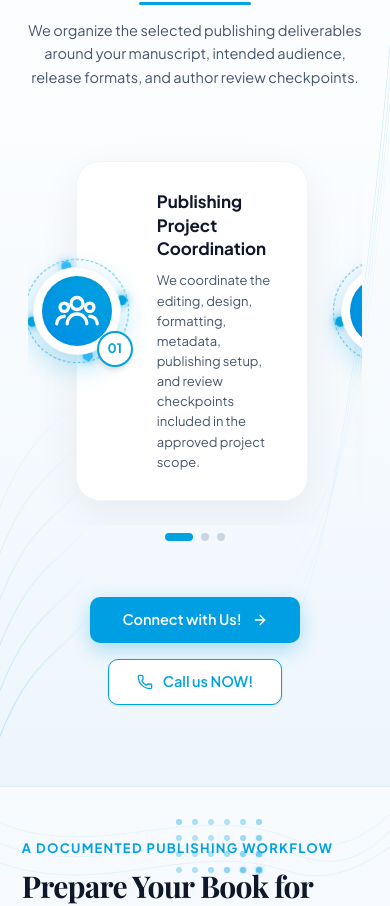
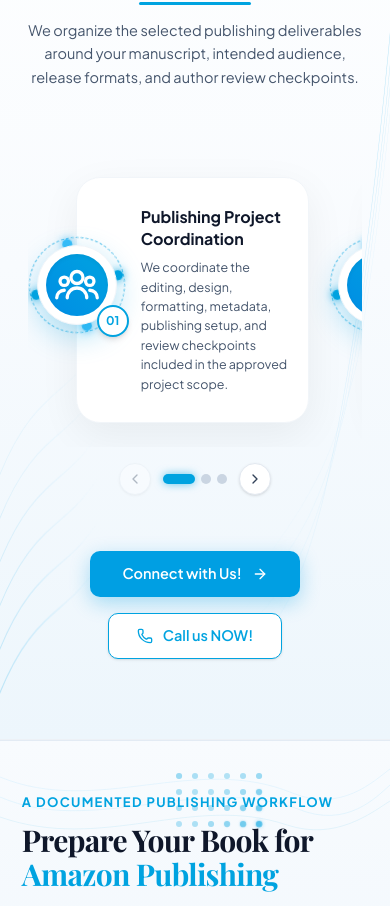
Before and after one commit to Aziz-khan88/bestsellingpublisher-new, a Next.js app: page / in a window 390 px wide. Shown: the part 7737-8643 px from the top of the page. Built offline with nearby package versions, Linux system fonts and the light colour scheme.

Commit message:
feat: refine mobile embla carousel for intended audience section with center alignment and controls

```diff
--- a/src/components/sections/intended-audience-section.tsx
+++ b/src/components/sections/intended-audience-section.tsx
@@ -1,7 +1,7 @@
 "use client";
 
 import * as React from "react";
-import { ArrowRight, Phone } from "lucide-react";
+import { ArrowRight, Phone, ChevronLeft, ChevronRight } from "lucide-react";
 import useEmblaCarousel from "embla-carousel-react";
 
 interface ProcessCardItem {
@@ -58,12 +58,12 @@
 
 function ProcessCard({ item }: { item: ProcessCardItem }) {
   return (
-    <div className="relative bg-white rounded-[24px] sm:rounded-[28px] border border-slate-100 shadow-[0_12px_40px_rgba(0,0,0,0.06)] hover:shadow-[0_18px_48px_rgba(0,163,224,0.2)] hover:-translate-y-1.5 transition-all duration-300 pt-7 sm:pt-8 pb-7 sm:pb-8 pr-6 sm:pr-8 pl-20 sm:pl-24 lg:pl-22 xl:pl-26 flex flex-col justify-center min-h-[175px] sm:min-h-[190px] group cursor-pointer h-full">
+    <div className="relative bg-white rounded-[24px] sm:rounded-[28px] border border-slate-100 shadow-[0_12px_40px_rgba(0,0,0,0.06)] hover:shadow-[0_18px_48px_rgba(0,163,224,0.2)] hover:-translate-y-1.5 transition-all duration-300 pt-7 sm:pt-8 pb-7 sm:pb-8 pr-5 sm:pr-8 pl-16 sm:pl-24 lg:pl-22 xl:pl-26 flex flex-col justify-center min-h-[175px] sm:min-h-[190px] group cursor-pointer h-full">
       {/* ENLARGED Circular Icon Badge (82% of card height, centered on left edge) */}
       <div className="absolute left-0 top-[44%] -translate-x-1/2 -translate-y-1/2 z-20 flex items-center justify-center">
         {/* Outer Dashed Rotating Orbit Ring */}
         <div
-          className="relative w-26 h-26 sm:w-30 sm:h-30 lg:w-32 lg:h-32 rounded-full border border-dashed border-[#00A3E0]/70 flex items-center justify-center pointer-events-none"
+          className="relative w-24 h-24 sm:w-30 sm:h-30 lg:w-32 lg:h-32 rounded-full border border-dashed border-[#00A3E0]/70 flex items-center justify-center pointer-events-none"
           style={{ animation: "badgeOrbitSpin 32s linear infinite" }}
         >
           <span className="absolute top-0 left-1/2 -translate-x-1/2 w-2.5 h-2.5 rounded-full bg-[#00A3E0] shadow-[0_0_8px_#00A3E0]" />
@@ -73,7 +73,7 @@
         </div>
 
         {/* White Raised Circular Plate */}
-        <div className="absolute z-10 w-22 h-22 sm:w-26 sm:h-26 lg:w-28 lg:h-28 rounded-full bg-white p-2 shadow-[0_10px_30px_rgba(0,163,224,0.32)] border border-slate-100 flex items-center justify-center group-hover:scale-105 transition-transform duration-300">
+        <div className="absolute z-10 w-20 h-20 sm:w-26 sm:h-26 lg:w-28 lg:h-28 rounded-full bg-white p-2 shadow-[0_10px_30px_rgba(0,163,224,0.32)] border border-slate-100 flex items-center justify-center group-hover:scale-105 transition-transform duration-300">
           {/* Inner Vibrant Cyan Disc */}
           <div className="w-full h-full rounded-full bg-gradient-to-tr from-[#008de4] to-[#00A3E0] flex items-center justify-center shadow-inner text-white">
             {item.icon}
@@ -81,16 +81,16 @@
         </div>
 
         {/* ENLARGED Number Badge */}
-        <div className="absolute -bottom-1 -right-1 z-30 w-9 h-9 sm:w-11 sm:h-11 rounded-full bg-white border-2 border-[#00A3E0] text-[#00A3E0] font-bold text-[13px] sm:text-[15px] flex items-center justify-center shadow-md">
+        <div className="absolute -bottom-1 -right-1 z-30 w-8 h-8 sm:w-11 sm:h-11 rounded-full bg-white border-2 border-[#00A3E0] text-[#00A3E0] font-bold text-[12px] sm:text-[15px] flex items-center justify-center shadow-md">
           {item.step}
         </div>
       </div>
 
       {/* Text Content */}
-      <h3 className="text-[17px] sm:text-[18px] lg:text-[18.5px] font-bold text-[#0f172a] group-hover:text-[#0080ff] transition-colors leading-snug mb-2.5">
+      <h3 className="text-[16px] sm:text-[18px] lg:text-[18.5px] font-bold text-[#0f172a] group-hover:text-[#0080ff] transition-colors leading-snug mb-2">
         {item.title}
       </h3>
-      <p className="text-[13px] sm:text-[13.5px] lg:text-[14px] text-slate-600 leading-[1.55]">
+      <p className="text-[12.5px] sm:text-[13.5px] lg:text-[14px] text-slate-600 leading-[1.55]">
         {item.description}
       </p>
     </div>
@@ -99,22 +99,31 @@
 
 function MobileProcessCardsSlider({ cards }: { cards: ProcessCardItem[] }) {
   const [emblaRef, emblaApi] = useEmblaCarousel({
-    align: "start",
+    align: "center",
     containScroll: "trimSnaps",
     loop: false,
   });
   const [selectedIndex, setSelectedIndex] = React.useState(0);
-  const [scrollSnaps, setScrollSnaps] = React.useState<number[]>([]);
+  const [canScrollPrev, setCanScrollPrev] = React.useState(false);
+  const [canScrollNext, setCanScrollNext] = React.useState(true);
+
+  const onSelect = React.useCallback(() => {
+    if (!emblaApi) return;
+    setSelectedIndex(emblaApi.selectedScrollSnap());
+    setCanScrollPrev(emblaApi.canScrollPrev());
+    setCanScrollNext(emblaApi.canScrollNext());
+  }, [emblaApi]);
 
   React.useEffect(() => {
     if (!emblaApi) return;
-    setScrollSnaps(emblaApi.scrollSnapList());
-    const onSelect = () => setSelectedIndex(emblaApi.selectedScrollSnap());
+    onSelect();
     emblaApi.on("select", onSelect);
+    emblaApi.on("reInit", onSelect);
     return () => {
       emblaApi.off("select", onSelect);
+      emblaApi.off("reInit", onSelect);
     };
-  }, [emblaApi]);
+  }, [emblaApi, onSelect]);
 
   const scrollTo = React.useCallback(
     (index: number) => emblaApi && emblaApi.scrollTo(index),
@@ -122,32 +131,65 @@
   );
 
   return (
-    <div className="w-full block lg:hidden">
-      <div className="overflow-hidden w-full py-4 -my-4" ref={emblaRef}>
-        <div className="flex -ml-4">
+    <div className="w-full block lg:hidden relative">
+      {/* Embla Viewport */}
+      <div
+        className="overflow-hidden w-full py-4 select-none cursor-grab active:cursor-grabbing"
+        ref={emblaRef}
+      >
+        <div
+          className="flex flex-row flex-nowrap -ml-2"
+          style={{ display: "flex", flexDirection: "row", flexWrap: "nowrap" }}
+        >
           {cards.map((item, idx) => (
             <div
               key={idx}
-              className="flex-[0_0_88%] xs:flex-[0_0_82%] sm:flex-[0_0_70%] min-w-0 pl-16 xs:pl-18 sm:pl-20 pr-3 py-2"
+              className="shrink-0 grow-0 min-w-0 pl-14 sm:pl-16 pr-3 py-2"
+              style={{ flex: "0 0 88%", minWidth: 0 }}
             >
               <ProcessCard item={item} />
             </div>
           ))}
         </div>
       </div>
-      {/* Mobile Indicator Dots */}
-      <div className="flex items-center justify-center gap-2 mt-6">
-        {scrollSnaps.map((_, idx) => (
+
+      {/* Mobile Controls: Previous Button, Indicator Dots, Next Button */}
+      <div className="flex items-center justify-center gap-3 mt-4">
+        <button
+          type="button"
+          onClick={() => emblaApi && emblaApi.scrollPrev()}
+          disabled={!canScrollPrev}
+          className="w-8 h-8 rounded-full border border-slate-200 bg-white shadow-sm flex items-center justify-center text-slate-700 hover:text-[#00A3E0] hover:border-[#00A3E0] disabled:opacity-35 disabled:cursor-not-allowed active:scale-95 transition-all cursor-pointer"
+          aria-label="Previous card"
+        >
+          <ChevronLeft className="w-4 h-4" />
+        </button>
+
+        <div className="flex items-center gap-1.5">
+          {cards.map((_, idx) => (
             <button
               key={idx}
               type="button"
               onClick={() => scrollTo(idx)}
-            className={`h-2 rounded-full transition-all duration-300 ${
-              selectedIndex === idx ? "w-7 bg-[#00A3E0]" : "w-2 bg-slate-300"
+              className={`h-2.5 rounded-full transition-all duration-300 cursor-pointer ${
+                selectedIndex === idx
+                  ? "w-8 bg-[#00A3E0] shadow-[0_0_8px_rgba(0,163,224,0.6)]"
+                  : "w-2.5 bg-slate-300 hover:bg-slate-400"
               }`}
-            aria-label={`Go to slide ${idx + 1}`}
+              aria-label={`Go to card ${idx + 1}`}
             />
           ))}
+        </div>
+
+        <button
+          type="button"
+          onClick={() => emblaApi && emblaApi.scrollNext()}
+          disabled={!canScrollNext}
+          className="w-8 h-8 rounded-full border border-slate-200 bg-white shadow-sm flex items-center justify-center text-slate-700 hover:text-[#00A3E0] hover:border-[#00A3E0] disabled:opacity-35 disabled:cursor-not-allowed active:scale-95 transition-all cursor-pointer"
+          aria-label="Next card"
+        >
+          <ChevronRight className="w-4 h-4" />
+        </button>
       </div>
     </div>
   );
```
Lines whose indentation alone changed are shown as unchanged.
